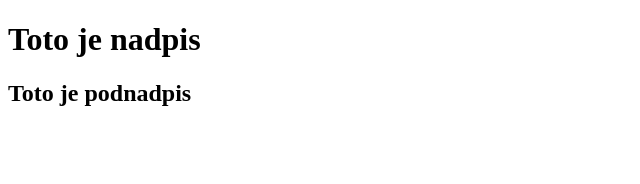
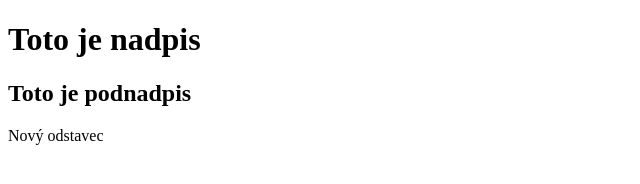
Before and after one commit to Ucenmarek/learngit, a plain HTML site: page index.html in a window 1280 px wide. Shown: the whole page, without its empty margins (0-640 px from the left). Drawn offline with Linux system fonts and the light colour scheme.

Commit message:
pridal som odstavec

```diff
--- a/index.html
+++ b/index.html
@@ -8,5 +8,6 @@
 <body>
     <h1>Toto je nadpis</h1>
     <h2>Toto je podnadpis</h2>
+    <p>Nový odstavec</p>
  </body>
 </html>
```
